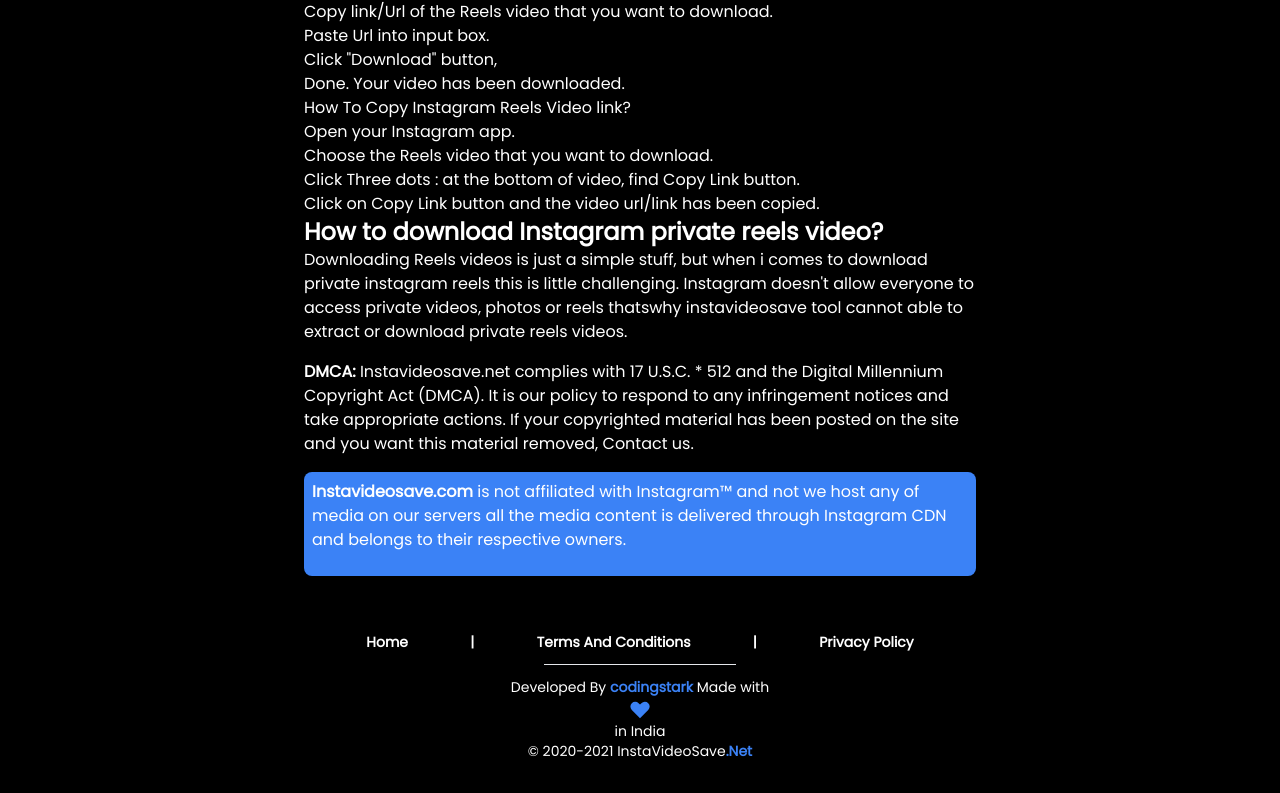
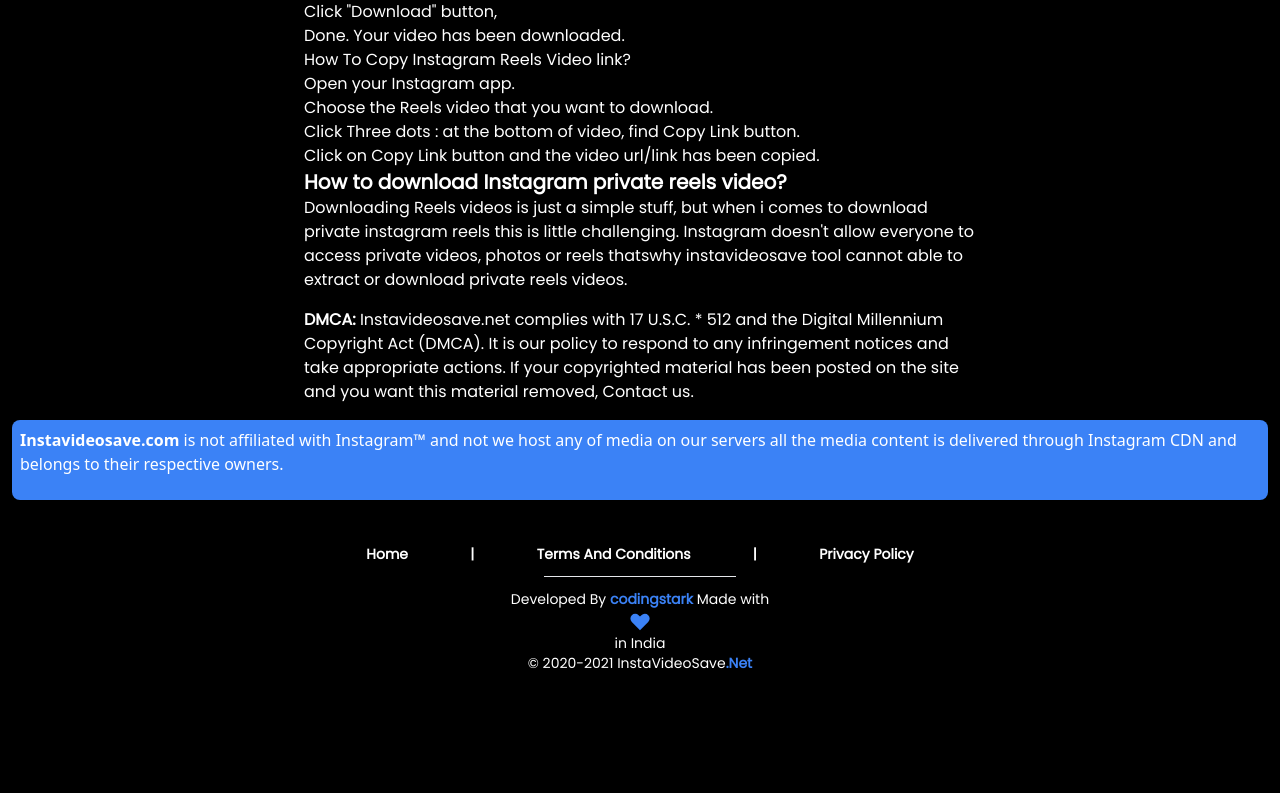
Before and after one commit to codingstark-dev/instadp-clone, a Next.js app: page / in a window 1280 px wide. Shown: the part 1040-1833 px from the top of the page. After the commit the page ends 1745 px from the top, so only its background shows below. Built offline with nearby package versions, Linux system fonts and the light colour scheme; what @tailwindcss/typography would draw is missing.

Commit message:
ui issue fixed

```diff
--- a/components/Footer.tsx
+++ b/components/Footer.tsx
@@ -2,14 +2,24 @@
 
 const Footer = (): JSX.Element => {
   return (
+    <div>
+      <div className="bg-blue-500 text-white rounded-lg p-2 m-3">
+        <p>
+          <b>Instavideosave.com</b> is not affiliated with Instagram™ and not we
+          host any of media on our servers all the media content is delivered
+          through Instagram CDN and belongs to their respective owners.
+        </p>
+      </div>
       <footer className="py-8 font-poppins shadow-inner max-w-2xl m-auto  text-sm  ">
-      <div className="flex justify-evenly  font-semibold  " >
+        <div className="flex justify-evenly  font-semibold  ">
           <span>
             <a href="/">Home</a>
-        </span> |
+          </span>{' '}
+          |
           <span>
             <a href="/terms-and-conditions">Terms And Conditions</a>
-        </span> |
+          </span>{' '}
+          |
           <span>
             <a href="/privacy-policy">Privacy Policy</a>
           </span>
@@ -45,7 +55,8 @@
           © 2020-2021 InstaVideoSave
           <span className="text-blue-500 font-bold">.Net</span>
         </div>
-    </footer>
+      </footer>{' '}
+    </div>
   );
 };
 
--- a/components/RouteNavBar.tsx
+++ b/components/RouteNavBar.tsx
@@ -6,7 +6,7 @@
 
   return (
     <nav>
-      <ul className=" flex lg:justify-center md:justify-center md:space-x-5 lg:space-x-8 space-x-4 font-semibold p-4 font-poppins lg:overflow-auto ">
+      <ul className=" flex justify-center md:justify-center md:space-x-5 lg:space-x-8 space-x-2 font-semibold py-3 font-poppins lg:overflow-auto ">
         <li className="text-center text-sm ">
           <a
             href="/"
--- a/pages/index.tsx
+++ b/pages/index.tsx
@@ -80,7 +80,7 @@
             type="search"
             name="search"
             placeholder="Enter Reels/Video/IGTV Url ..."
-            className="bg-transparent w-[22em] lg:w-[40em] px-3 h-14 pr-10 rounded-full text-sm focus:outline-none text-black "
+            className="bg-transparent sm:w-[18em] w-[20em]  lg:w-[40em] px-3 h-14 pr-10 rounded-full text-sm focus:outline-none text-black "
           />
           <button
             type="submit"
@@ -228,15 +228,6 @@
             actions. If your copyrighted material has been posted on the site
             and you want this material removed, Contact us.
           </p>
-          <div className="bg-blue-500 text-white rounded-lg p-2">
-            <p>
-              <b>Instavideosave.com</b> is not affiliated with Instagram™ and
-              not we host any of media on our servers all the media content is
-              delivered through Instagram CDN and belongs to their respective
-              owners.
-            </p>
-          </div>
-          <br />
         </div>
       </div>
     </Layout>
--- a/pages/profile.tsx
+++ b/pages/profile.tsx
@@ -171,7 +171,6 @@
           <li>Click "Download" button,</li>
           <li>Done, your profile picture has been downloaded.</li>
         </ol>
-        <br />
       </div>
     </Layout>
   );
--- a/pages/stories.tsx
+++ b/pages/stories.tsx
@@ -150,7 +150,6 @@
             <li>Choose and click "copy profile URL" amoung other options.</li>
             <li>Done, link has been copied.</li>
           </ol>
-          <br />
         </div>
       </div>
     </Layout>
--- a/styles/globals.css
+++ b/styles/globals.css
@@ -7,7 +7,7 @@
     @apply mb-6 text-3xl font-semibold;
   }
   h2 {
-    @apply text-2xl font-semibold;
+    @apply text-xl font-semibold;
   }
   p {
     @apply mb-4;
```
Lines whose indentation alone changed are shown as unchanged.
